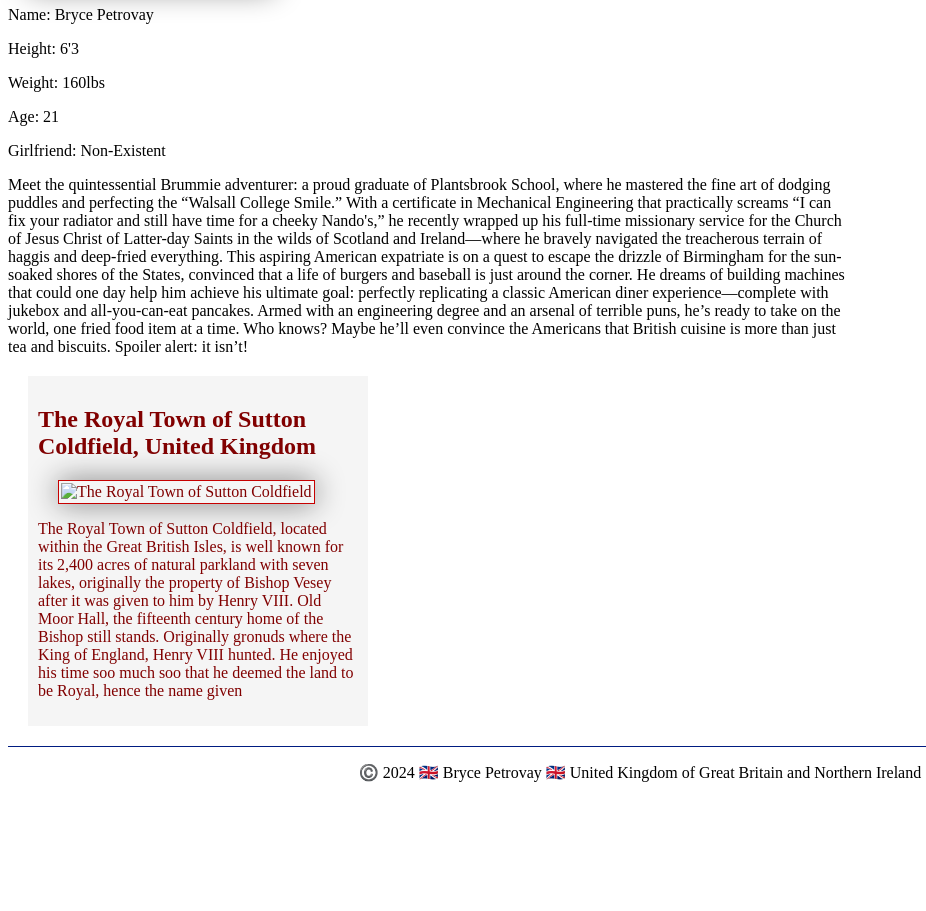
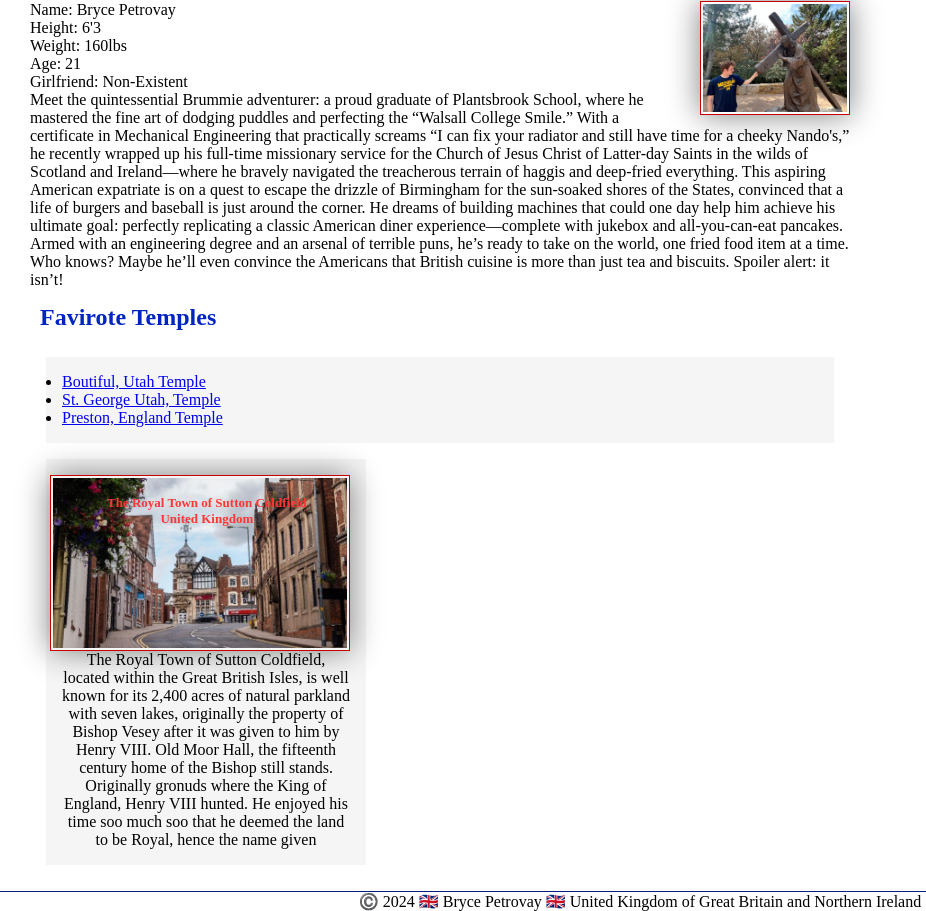
Before and after one commit to HiddenSheave/wdd130, a plain HTML site: page week03/index.html in a window 1280 px wide. Shown: the part 276-1187 px from the top of the page, without its empty margins (0-926 px from the left). Before the commit the page ends 1074 px from the top, so only its background shows below. Drawn offline with Linux system fonts and the light colour scheme.

Commit message:
Week 3 index w/favirtoe temples

```diff
--- a/week03/index.html
+++ b/week03/index.html
@@ -14,12 +14,14 @@
             <a href="#">Home</a>
             <a href="wwr/">Rafting site</a>
             <a href="wwr/site-plan-rafting.html">Rafting Site Plan</a>
+            <a href="https://www.linkedin.com/feed/">Linkedin Profile</a>
+            <a href="https://www.facebook.com/profile.php?id=100072750157997&locale=en_GB">Facebook Profile</a>
         </nav>
     </header>
     <main>
         <h1>Bryce Petrovay | WDD 130</h1>
         <p></p>
-        <img src="images/profile.jpeg" alt="Image of Bryce In Ashton Gardens" width="200"><!-- Image also needs to be saved within the same folder, or be linked directly to the image on the web -->
+        <img src="../images/profile.jpeg" alt="Image of Bryce In Ashton Gardens" width="200"><!-- Image also needs to be saved within the same folder, or be linked directly to the image on the web -->
         <p>Name: Bryce Petrovay</p>
         <p>Height: 6'3</p>
         <p>Weight: 160lbs</p>
@@ -40,13 +42,23 @@
             Armed with an engineering degree and an arsenal of terrible puns, he’s ready to take on the world, one fried
             food item at a time. Who knows? Maybe he’ll even convince the Americans that British cuisine is more than
             just tea and biscuits. Spoiler alert: it isn’t!</p>
-            <aside><h2>The Royal Town of Sutton Coldfield, United Kingdom</h2>
-            <img src="images/sutton.jpeg" alt="The Royal Town of Sutton Coldfield">
-            <p>The Royal Town of Sutton Coldfield, located within the Great British Isles, is well known for its 2,400 acres of natural parkland with seven lakes, originally the property of Bishop Vesey after it was given to him by Henry VIII. Old Moor Hall, the fifteenth century home of the Bishop still stands. Originally gronuds where the King of England, Henry VIII hunted. He enjoyed his time soo much soo that he deemed the land to be Royal, hence the name given</p>
+        <h2>Favirote Temples</h2>
+            <ul class="box">
+                <li><a href="https://content.churchofjesuschrist.org/templesldsorg/bc/Temples/photo-galleries/bountiful-utah/1280x800/bountiful-temple-766347-wallpaper.jpg" target="_blank">Boutiful, Utah Temple</a></li>
+                <li><a href="https://content.churchofjesuschrist.org/templesldsorg/bc/Temples/photo-galleries/st-george-utah/1280x800/st-george-temple-lds-149536-wallpaper.jpg" target="_blank">St. George Utah, Temple</a></li>
+                <li><a href="https://content.churchofjesuschrist.org/templesldsorg/bc/Temples/photo-galleries/preston-england/1280x800/preston-temple-765114-wallpaper.jpg" target="_blank">Preston, England Temple</a></li>
+            </ul>
+            <aside>
+                <aside class="box">
+                    <h2>The Royal Town of Sutton Coldfield <br> United Kingdom</h2>
+                    <img src="../images/sutton.jpeg" alt="The Royal Town of Sutton Coldfield">
+                    <p>The Royal Town of Sutton Coldfield, located within the Great British Isles, is well known for its 2,400 acres of natural parkland with seven lakes, originally the property of Bishop Vesey after it was given to him by Henry VIII. Old Moor Hall, the fifteenth century home of the Bishop still stands. Originally gronuds where the King of England, Henry VIII hunted. He enjoyed his time soo much soo that he deemed the land to be Royal, hence the name given</p>
+                </aside>
         </aside>
         </main>
         <footer>
             <p>©️ 2024 🇬🇧 Bryce Petrovay 🇬🇧 United Kingdom of Great Britain and Northern Ireland</p>
         </footer>
 </body>
+    <!--01/10/2024-->
 </html>
--- a/week03/styles/styles.css
+++ b/week03/styles/styles.css
@@ -1,5 +1,5 @@
 :root {
-    --background-color: rgb(255, 255, 255);
+    --background-color: whitesmoke;
     --heading-font: 'sans serif';
     --border: 1px solid rgb(199, 0, 0);
     --padding: 10px;
@@ -9,6 +9,7 @@ nav { /*have to use nav or div*/
     padding: var(--padding);
 }
 nav a{
+    background-color: var(--background-color);
     color: rgb(162, 0, 255);
     display: block;
     padding: var(--padding);
@@ -16,6 +17,11 @@ nav a{
 h1 {
     color: rgb(0, 36, 194);
     padding: var(--padding);
+}
+h2 {
+    color: rgb(0, 36, 194);
+    padding: var(--padding);
+    margin-top: 5px;
 }
 img {
     width: 200px;
@@ -34,21 +40,33 @@ section {
 }
 main {
     max-width: 840px;
+    margin-left: 20px;
+    padding: var(--padding);
 }
 main img {
     width: 150px;
     height: auto;
+    float: right;
+}
+aside  h2 {
+    position: absolute;
+    margin-top: 10px;
+    font-size: small;
+    color: #ff3636;
+    margin-left: 35px;
+}
+* {
+    margin: 0;
+    padding: 0;
+    box-sizing: border-box;
 }
 aside { /*edit the aside element within the body*/
     width: 20rem;
-    margin: 20px;
-    border: 3px solid rgba(rgb(0, 34, 255), rgb(210, 0, 0), rgb(0, 27, 229), 0.2);
-    padding: var(--padding);
-    background-color: whitesmoke;
-    color: #810000;
+    text-align: center;
 }
 aside img {
-    width: 250px;
+    margin-left: 200px;
+    width: 300px;
     height: auto;
 }
 footer {
@@ -56,3 +74,11 @@ footer {
     border-top: 1px solid#001c81;
     text-align: center;
 }
+/*class selectors*/
+.box {
+    margin: 1rem;
+    border: 2px solid rgba (0, 0, 0,.1);
+    padding: 1rem;
+    background-color: var(--background-color);
+    border-color: #810000;
+}
```
